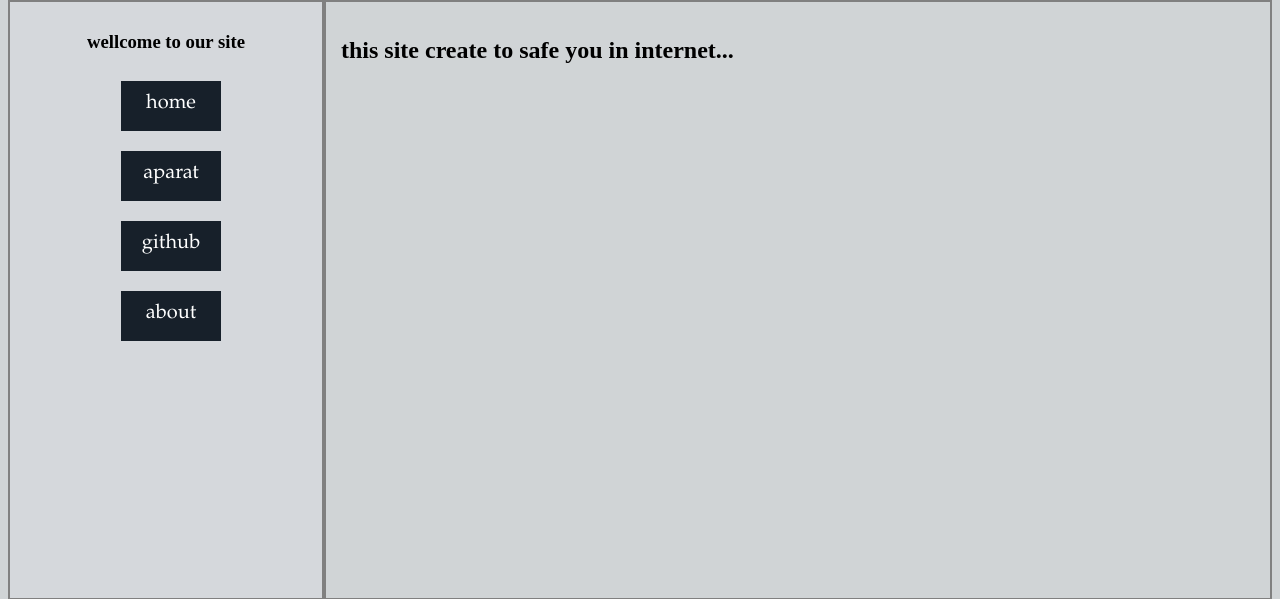
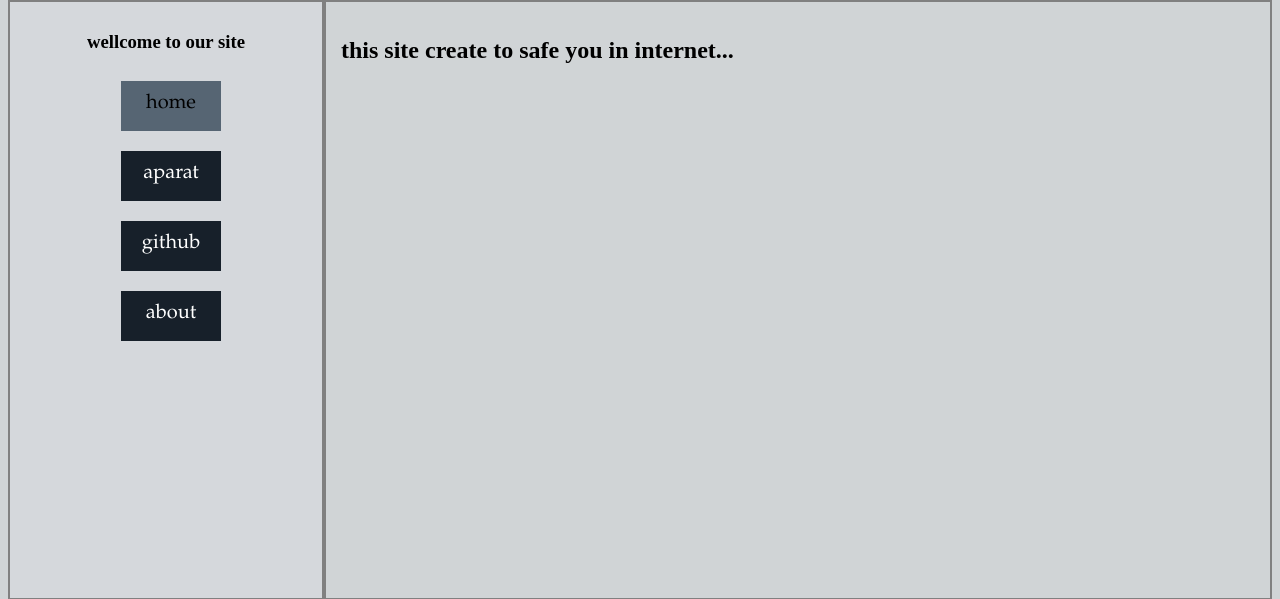
Before and after one commit to s3verus/mysite, a PHP site: page / in a window 1280 px wide, with the pointer over the restyled element. Shown: the part 108-707 px from the top of the page. Run offline with PHP 8.4, Linux system fonts and the light colour scheme.

Commit message:
Update style.css

```diff
--- a/css/style.css
+++ b/css/style.css
@@ -41,6 +41,10 @@ aside ul li{
   font-size: 20px;
   color: #FFFFFF;
 }
+ul li:hover{
+  background: #566573 ;
+  color: black;
+}
 article{
   width: 75%;
   height: 600px;
```
